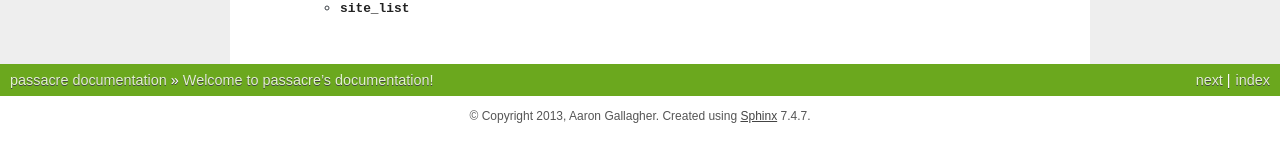
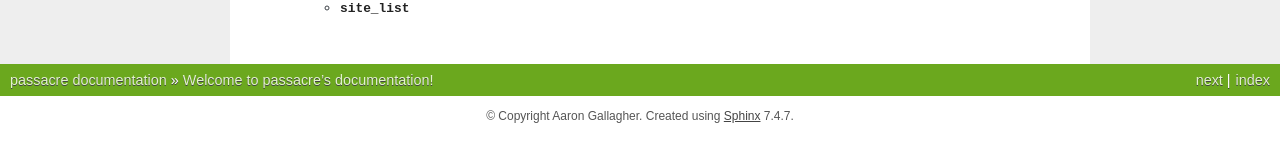
Before and after one commit to habnabit/passacre, a Sphinx documentation site: the page built from docs/index.rst, in a window 1280 px wide. Shown: the part 681-843 px from the top of the page. Built offline with Sphinx 7.4.7, drawn with Linux system fonts in a browser that asks for light colours; the version number could not be read and is left out.

Commit message:
Remove copyright year.

```diff
--- a/docs/conf.py
+++ b/docs/conf.py
@@ -58,7 +58,7 @@ master_doc = 'index'
 
 # General information about the project.
 project = u'passacre'
-copyright = u'2013, Aaron Gallagher'
+copyright = u'Aaron Gallagher'
 
 # The version info for the project you're documenting, acts as replacement for
 # |version| and |release|, also used in various other places throughout the
```
